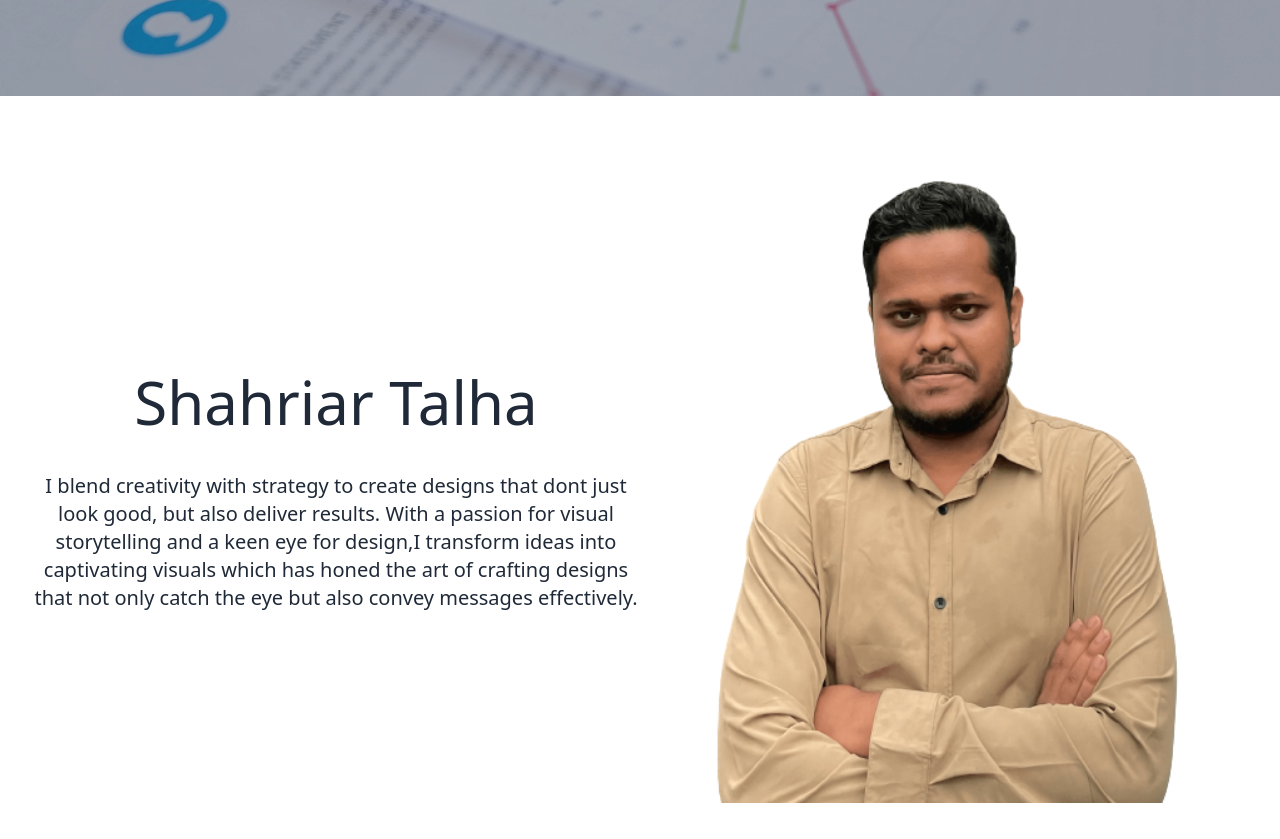
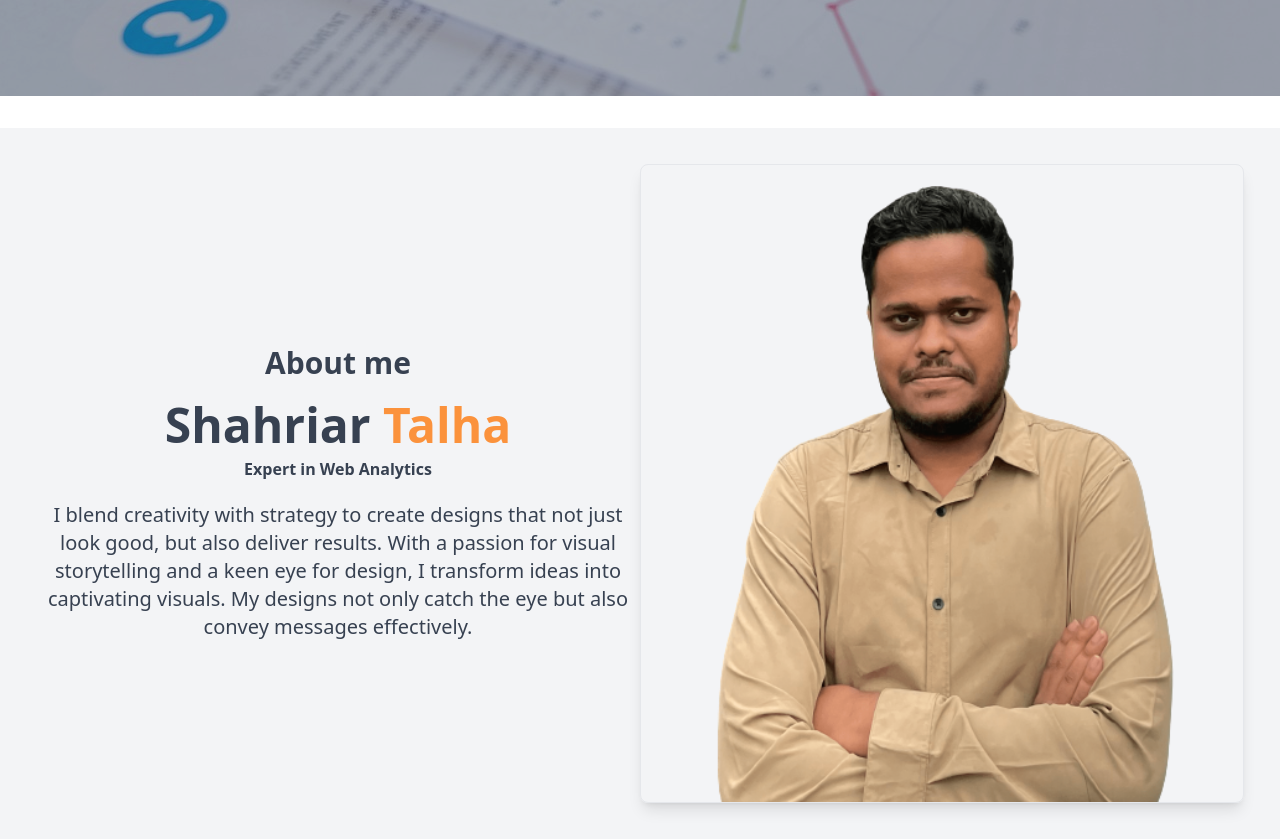
Before and after one commit to sadmanryanriad/talha-portfolio, a React (Vite) app: page / in a window 1280 px wide. Shown: the part 540-1379 px from the top of the page. Built offline with nearby package versions, Linux system fonts and the light colour scheme.

Commit message:
about me updated

```diff
--- a/src/Components/Home/sections/aboutMe/AboutMe.jsx
+++ b/src/Components/Home/sections/aboutMe/AboutMe.jsx
@@ -1,16 +1,21 @@
 import talhaPic from "../../../../assets/IMG_2598__1_-removebg-preview.png";
+
 const AboutMe = () => {
     return (
-        <div className="max-w-7xl mx-auto p-8">
-            <div className="flex flex-col-reverse md:flex-row text-center items-center">
-            <div className="space-y-10 md:w-1/2">
-                <h2 className="text-3xl md:text-5xl lg:text-6xl mt-5">Shahriar Talha</h2>
-                <p className="md:text-xl">I blend creativity with strategy to create designs that dont just look good, but also deliver results. With a passion for visual storytelling and a keen eye for design,I transform ideas into captivating visuals which has honed the art of crafting designs that not only catch the eye but also convey messages effectively.</p>
+        <div id="about-me" className="bg-gray-100  dark:bg-gray-700  p-4 ">
+            <div className="max-w-7xl mx-auto flex flex-col-reverse md:flex-row items-center text-center p-5">
+                <div className="md:w-1/2 text-gray-700">
+                    <h2 className="text-2xl lg:text-3xl font-bold mb-5 mt-5 dark:text-slate-300">About me</h2>
+                    <h2 className="text-4xl lg:text-5xl font-bold mb-2 mt-5 dark:text-slate-300">Shahriar <span className="text-orange-400">Talha</span></h2>
+                    <h5 className=" font-semibold mb-5 dark:text-slate-300"> Expert in Web Analytics</h5>
+                    <p className="text-lg md:text-xl dark:text-slate-300">I blend creativity with strategy to create designs that not just look good, but also deliver results. With a passion for visual storytelling and a keen eye for design, I transform ideas into captivating visuals. My designs not only catch the eye but also convey messages effectively.</p>
+                </div>
+                <div className="md:w-1/2">
+                    <div className="border rounded-lg shadow-lg overflow-hidden">
+                        <img className="w-full" src={talhaPic} alt="Shahriar Talha" />
+                    </div>
+                </div>
             </div>
-            <div className="md:w-1/2">
-                <img className="w-full" src={talhaPic} alt="" />
-            </div>
-        </div>
         </div>
     );
 };
```
